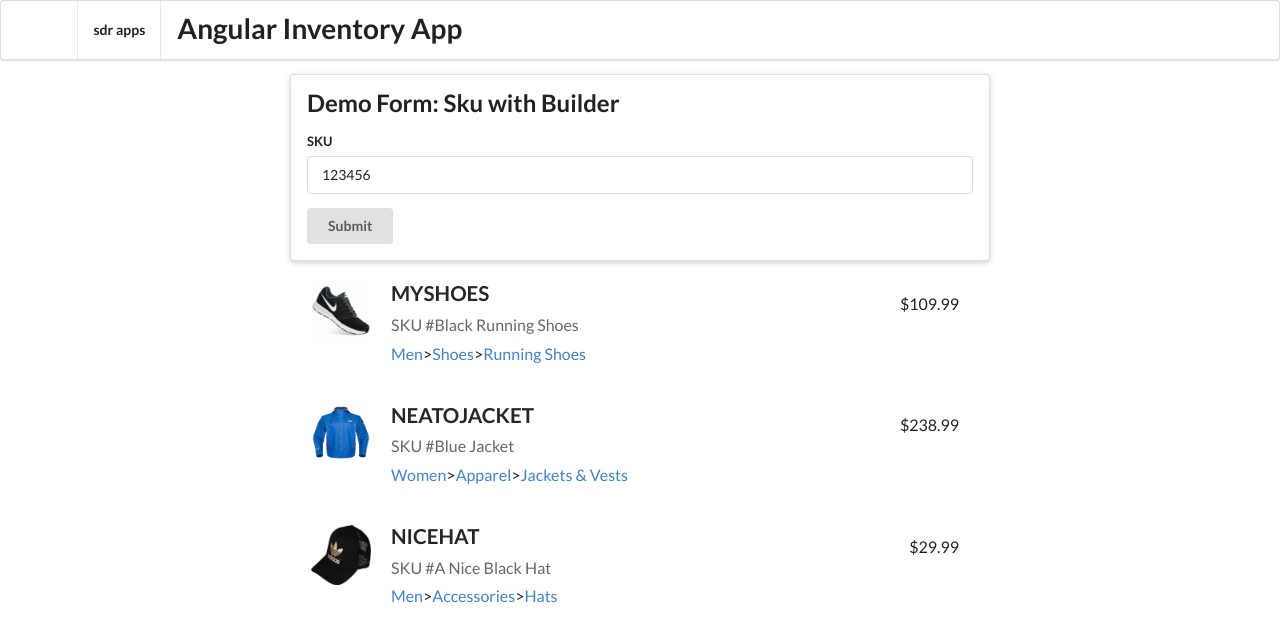
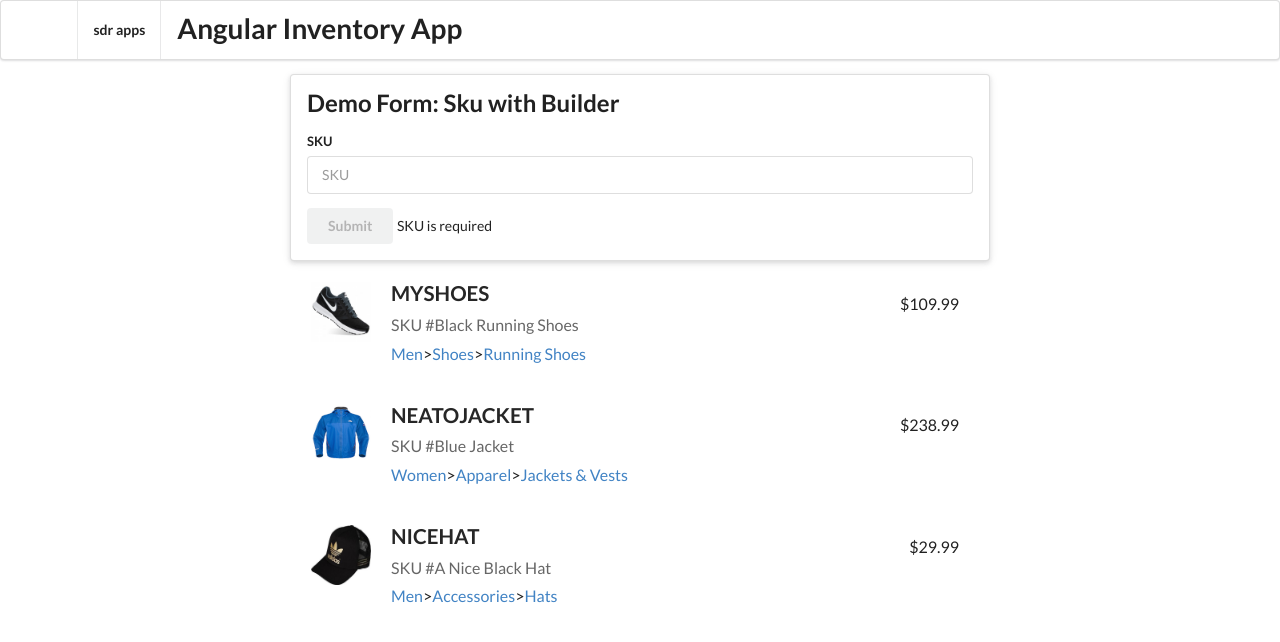
Before and after one commit to soumyaRauth/inventory-angular-app, an Angular app: page / in a window 1280 px wide. Shown: the top 642 px of the page. Built offline with nearby package versions, Linux system fonts and the light colour scheme.

Commit message:
angular form validations added against sku field

```diff
--- a/src/app/demo-form-sku/demo-form-sku.component.html
+++ b/src/app/demo-form-sku/demo-form-sku.component.html
@@ -1,19 +1,20 @@
 <div class="ui raised segment">
   <h2 class="ui header">Demo Form: Sku with Builder</h2>
-  <form
-    [formGroup]="myFormGroup"
-    (ngSubmit)="onSubmit(myFormGroup.value)"
-    class="ui form"
-  >
+  <form [formGroup]="myForm"
+        (ngSubmit)="onSubmit(myForm.value)"
+        class="ui form">
+
     <div class="field">
       <label for="skuInput">SKU</label>
-      <input
-        type="text"
-        id="skuInput"
-        placeholder="SKU"
-        formControlName="sku"
-      />
+      <input type="text"
+             id="skuInput"
+             placeholder="SKU"
+             formControlName=sku>
+
     </div>
-    <button type="submit" class="ui button">Submit</button>
+
+  <button type="submit" class="ui button" [disabled]="!myForm.controls['sku'].valid">Submit</button>
+  <span *ngIf="myForm.controls['sku'].hasError('required')"
+         class="ui error ">SKU is required</span>
   </form>
 </div>
--- a/src/app/demo-form-sku/demo-form-sku.component.ts
+++ b/src/app/demo-form-sku/demo-form-sku.component.ts
@@ -1,26 +1,27 @@
 import { Component, OnInit } from '@angular/core';
+import { FormBuilder, FormControl,AbstractControl, FormGroup, Validators } from '@angular/forms';
 
-import {
-  FormBuilder,
-  FormGroup
-  } from '@angular/forms';
+
 @Component({
   selector: 'demo-form-sku',
   templateUrl: './demo-form-sku.component.html',
   styleUrls: ['./demo-form-sku.component.css']
 })
 export class DemoFormSKUComponent implements OnInit {
-  myFormGroup:FormGroup;
-  constructor(private fb:FormBuilder) {
-    this.myFormGroup=this.fb.group({
-      'sku':['123456']
-    })
+  myForm: FormGroup;
+  sku:FormControl=new FormControl()
+  constructor(fb: FormBuilder) {
+    this.myForm = fb.group({
+      'sku': ['',Validators.required]
+    });
+
+
   }
 
-  onSubmit=(formVal:any)=>console.log(formVal);
-
-
-  ngOnInit(): void {
+  ngOnInit() {
   }
 
+  onSubmit(value: string): void {
+    console.log('you submitted value: ', value);
+  }
 }
```
